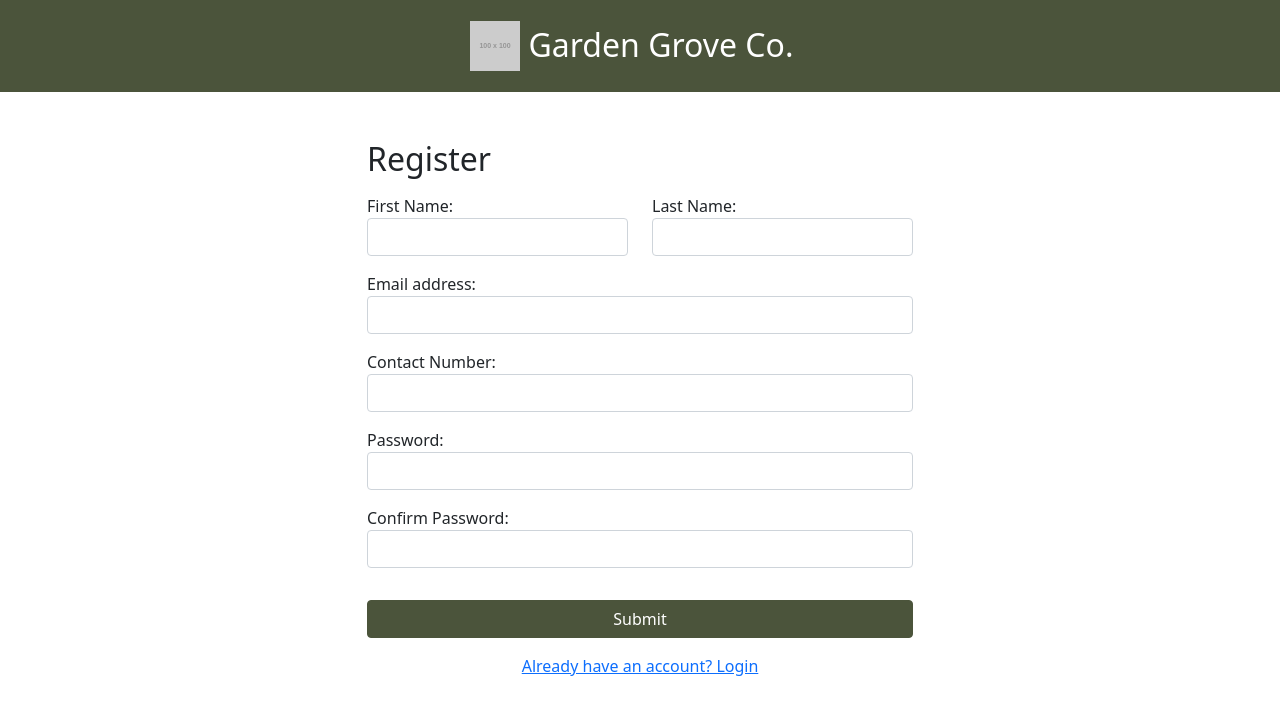
After one commit to dhnxx/Grove-Plant-Ecommerce-Site, a PHP site: page /user-signup.html in a window 1280 px wide. The commit adds this page. Shown: the top 715 px of the page. Run offline with PHP 8.4, Linux system fonts and the light colour scheme; grey boxes labelled with a size stand in for pictures from a placeholder-image service; some libraries are stand-ins or nearby versions.

Commit message:
Finish Register and Login Template

```diff
--- a/clickable-prototype/pages/style.css
+++ b/clickable-prototype/pages/style.css
@@ -1,6 +1,16 @@
 /* global styles */
 .main-color {
     background-color: #4b543b;
+}
+
+.btn-primary {
+    background-color: #4b543b;
+    border-color: #4b543b;
+}
+
+.btn-primary:hover {
+    background-color: #9AB87A;
+    border-color: #9AB87A;
 }
 
 .btn-secondary {
--- /dev/null
+++ b/clickable-prototype/pages/user-signup.html
@@ -0,0 +1,90 @@
+<!DOCTYPE html>
+<html lang="en">
+    <head>
+        <meta charset="UTF-8" />
+        <meta name="viewport" content="width=device-width, initial-scale=1.0" />
+        <title>Login</title>
+        <link
+            href="https://cdn.jsdelivr.net/npm/bootstrap@5.0.2/dist/css/bootstrap.min.css"
+            rel="stylesheet"
+            integrity="sha384-EVSTQN3/azprG1Anm3QDgpJLIm9Nao0Yz1ztcQTwFspd3yD65VohhpuuCOmLASjC"
+            crossorigin="anonymous"
+        />
+        <script>
+            src = "https://cdn.jsdelivr.net/npm/bootstrap@5.0.2/dist/js/bootstrap.bundle.min.js";
+            integrity = "sha384-h721eN0C7a0eQv9z9gCv8v8R6p6tX0GKmZCg3f4zOqLYxdJ3hI4Uv5f+JzOqm9my6";
+            crossorigin = "anonymous";
+        </script>
+        <script src="https://ajax.googleapis.com/ajax/libs/jquery/3.5.1/jquery.min.js"></script>
+        <link rel="stylesheet" href="style.css" />
+        <script>
+            $(document).ready(function () {});
+        </script>
+    </head>
+    <body>
+        <div class="navbar-dark main-color sticky-top">
+            <div class="container">
+                <div class="row py-3 d-flex" id="header">
+                    <div class="col">
+                        <a class="navbar-brand d-flex justify-content-center" href="#">
+                            <img
+                                src="https://placehold.co/100x100"
+                                alt="Logo"
+                                width="30"
+                                height="24"
+                                class="d-inline-block align-text-center me-2"
+                            />
+                            Garden Grove Co.
+                        </a>
+                    </div>
+                </div>
+            </div>
+        </div>
+        <div class="container mt-5">
+            <div class="row justify-content-center">
+                <div class="col-md-6">
+                    <form>
+                        <h2>Register</h2>
+
+                        <div class="form-group row mt-3">
+                            <div class="col">
+                                <label for="firstName">First Name:</label>
+                                <input type="text" class="form-control" id="firstName" />
+                            </div>
+                            <div class="col">
+                                <label for="lastName">Last Name:</label>
+                                <input type="text" class="form-control" id="lastName" />
+                            </div>
+                        </div>
+                        <div class="form-group mt-3">
+                            <label for="email">Email address:</label>
+                            <input type="email" class="form-control" id="email" />
+                        </div>
+                        <div class="form-group mt-3">
+                            <label for="contactNumber">Contact Number:</label>
+                            <input type="tel" class="form-control" id="contactNumber" />
+                        </div>
+                        <div class="form-group mt-3">
+                            <label for="pwd">Password:</label>
+                            <input type="password" class="form-control" id="pwd" />
+                        </div>
+                        <div class="form-group mt-3">
+                            <label for="confirmPwd">Confirm Password:</label>
+                            <input type="password" class="form-control" id="confirmPwd" />
+                        </div>
+                        <div class="d-grid mt-3">
+                            <input
+                                type="submit"
+                                class="btn btn-primary btn-block mt-3"
+                                value="Submit"
+                            />
+                        </div>
+                    </form>
+                    <div class="d-flex justify-content-center mt-3">
+                        <a href="user-login.html">Already have an account? Login</a>
+                    </div>
+                </div>
+            </div>
+        </div>
+    </body>
+</html>
```
Also changed, not shown: clickable-prototype/pages/index.html (+10 -4 lines), clickable-prototype/pages/user-login.html (added, +71 -0 lines).
